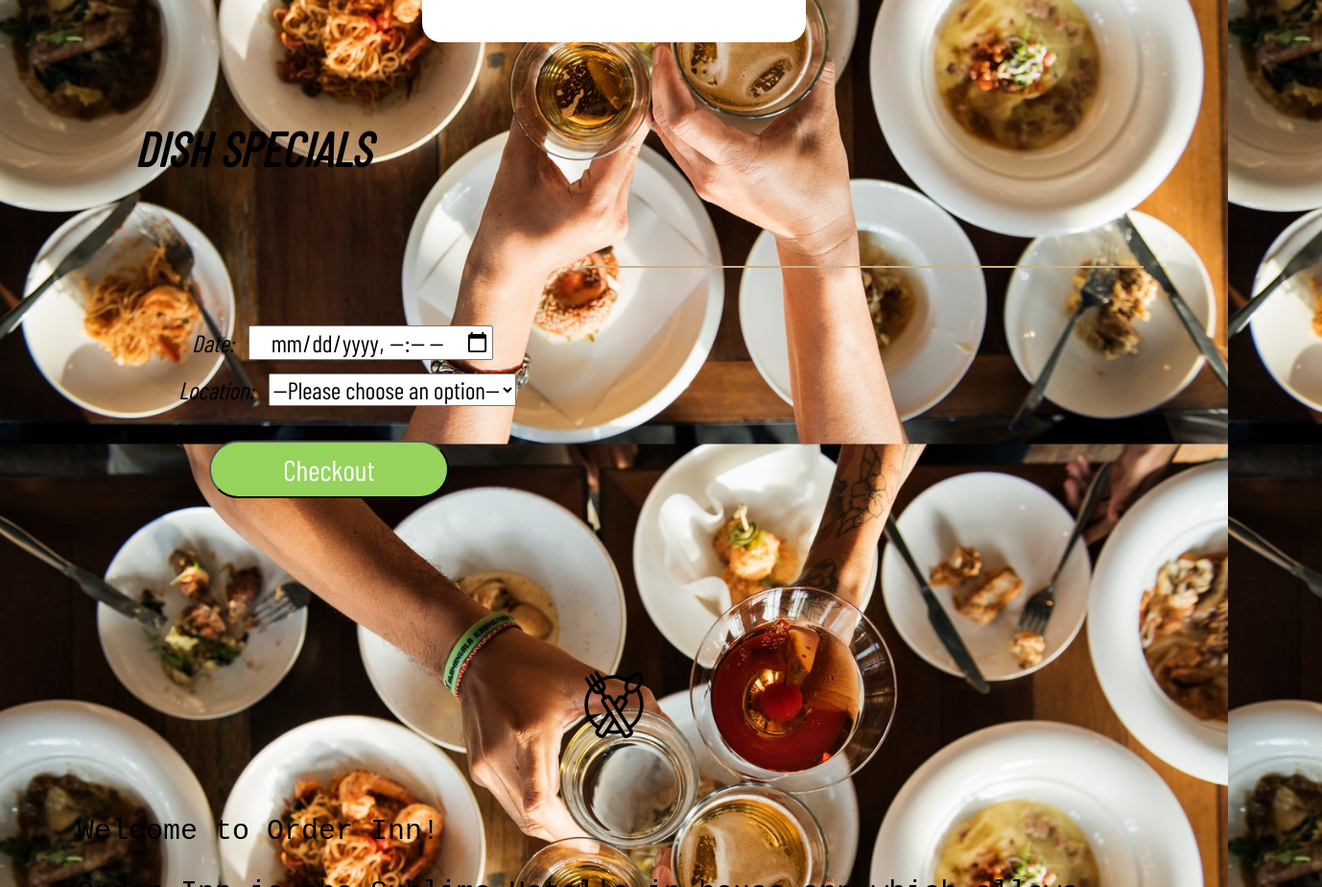
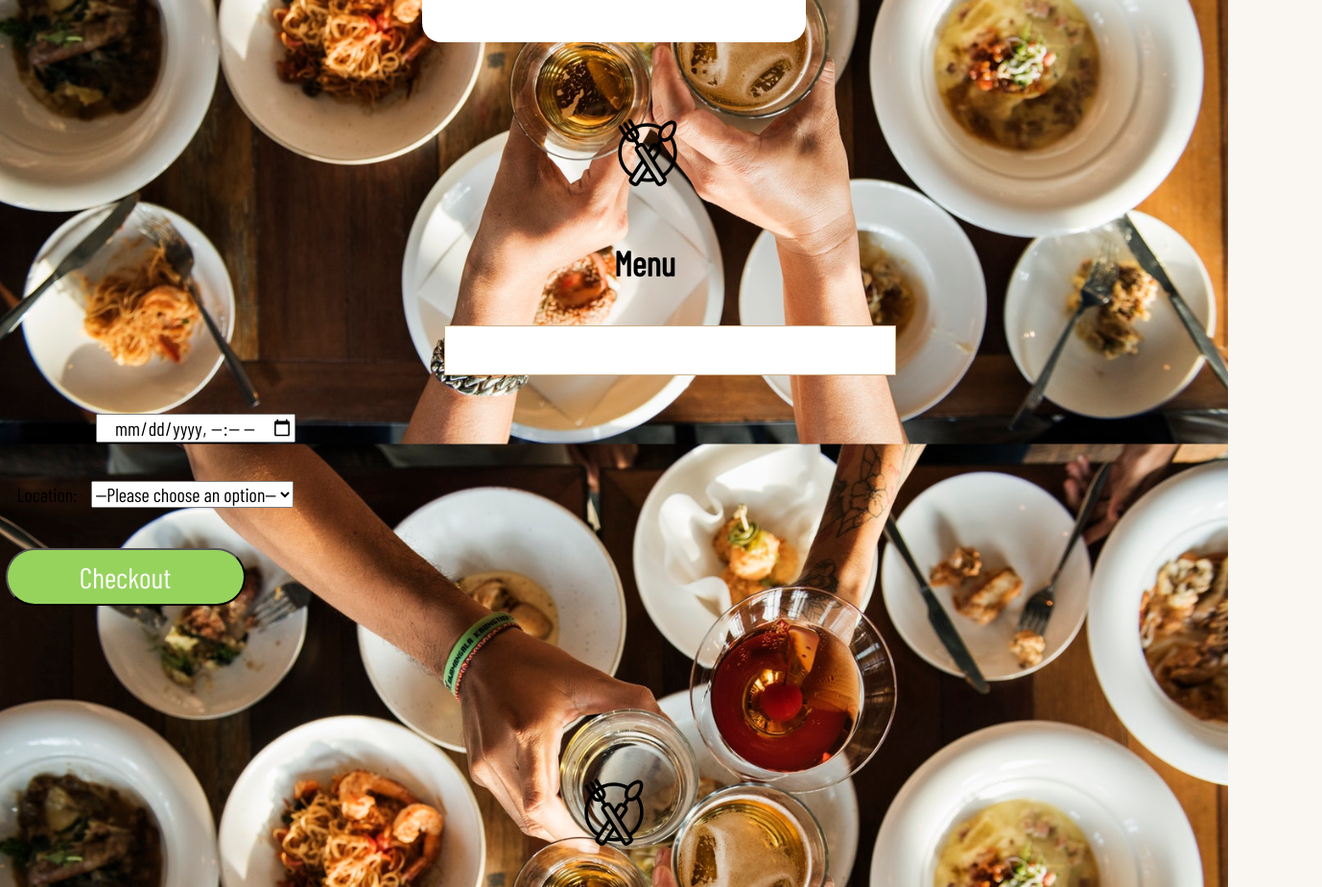
Before and after one commit to abrentgit/capstonepoolside, a website: page public/index.html in a window 1280 px wide. Shown: the part 2100-3024 px from the top of the page at 96% size, 1378 px wide, since content can reach past the window. Drawn offline with nearby package versions, Linux system fonts and the light colour scheme; no server answers; a web font is replaced by a local one.

Commit message:
updated css

```diff
--- a/public/app.js
+++ b/public/app.js
@@ -305,7 +305,7 @@
     $('.price-adder').hide();
 
     cart.forEach(function(item) {
-    let newItem = $(".summary-items").append(`<li class="order-item"> ${item.item.name} - ${item.quantity} </li>`);
+    let newItem = $(".summary-items").append(`<li class="order-item"> ${item.item.name} - ${item.quantity} orders </li>`);
 
     $('.price-adder').show();
     $('.total-price').html(`<h3 class="price"> Total: $${cartTotal} </h3>`);
--- a/public/css/make-order.css
+++ b/public/css/make-order.css
@@ -47,12 +47,6 @@
     margin-bottom: 5px;
     margin-left: -70px;
     font-family: "Barlow Condensed", helvetica, sans-serif;
-}
-
-.order-title {
-    font-family: "Notable", helvetica, sans-serif;
-    font-size: 90px;
-    margin-left: 200px;
 }
 
 .new-order-btn {
@@ -178,9 +172,15 @@
 }
 
 .order-header {
-    font-style: italic;
-    margin-top: 20px;
+    margin-left: 50%;
     font-family: "Barlow Condensed", helvetica, sans-serif;
+}
+
+.logo-menu {
+    color: white;
+    width: auto;
+    height: 70px;
+    margin: 0 auto 30px;
 }
 
 h4 {
@@ -208,31 +208,29 @@
 .location-choice {
     padding-top: 80px;
     display: flexbox;
-    margin-left: -355px;
+    margin-left: -291px;
 }
 
 .location {
     font-family: "Barlow Condensed", helvetica, sans-serif;
-    font-size: 25px;
-    font-style: italic;
+    font-size: 20px;
 }
 
 .location-select {
     font-family: "Barlow Condensed", helvetica, sans-serif;
-    font-size: 25px;
+    font-size: 20px;
     margin-left: 10px;
     margin-top: 10px;
     margin-bottom: 20px;
 }
 
 .locations {
-    font-size: 25px;
+    font-size: 20px;
 }
 
 .order-date-field {
     font-family: "Barlow Condensed", helvetica, sans-serif;
-    font-size: 25px;
-    font-style: italic;
+    font-size: 20px;
 }
 
 .delete-feedback {
@@ -247,7 +245,7 @@
 .date-input {
     margin-top: 20px;
     margin-left: 10px;
-    font-size: 25px;
+    font-size: 20px;
     font-family: "Barlow Condensed", helvetica, sans-serif;
     text-align: center;
 }
@@ -264,7 +262,7 @@
     left: 80px;
     margin-top: 160px;
     margin-bottom: 80px;
-    margin-left: -320px;
+    margin-left: -300px;
     padding-top: 10px;
     padding-bottom: 10px;
     width: 250px;
@@ -290,7 +288,7 @@
     display: flexbox;
 }
 
-/* @media only screen and (max-width: 600px) {
+ @media only screen and (max-width: 660px) {
 
 
 /* ORDER FORM */
@@ -301,16 +299,6 @@
 
 .make-order {
     margin-top: 60px;
-}
-
-.order-title {
-    font-family: "Barlow Condensed", helvetica, sans-serif;
-    margin-left: 140px;
-    font-size: 50px;
-}
-
-.order-form {
-    margin-left: 130px;
 }
 
 .order-summary {
@@ -328,12 +316,8 @@
 }
 
 .order-header {
+    margin-left: 50%;
     font-size: 16px;
-    margin-left: 50px;
-}
-
-.location {
-    margin-left: 12px;
 }
 
 .location-choice {
@@ -350,18 +334,6 @@
 
 .order-summary {
   margin-left: 50px;
-}
-
-.order-header {
-  margin-left: 0px;
-}
-
-.location-choice {
-  margin-left: -340px;
-}
-
-.order-date {
-  margin-top: 20px;
 }
 
 .order-feedback {
@@ -396,4 +368,4 @@
   margin-left: 0px;
 }
 
-} */
+}
--- a/public/index.html
+++ b/public/index.html
@@ -73,7 +73,8 @@
     <!--ORDER PAGE-->
     <div class="make-order">
     <header role="header" class="order-header">
-      <h1 class="order-title">DISH SPECIALS</h1>
+      <img class="logo-menu" src="../cutlery-icon.svg" alt="Cutlery" />
+      <h1 class="order-title">Menu</h1>
     </header>
 
     <div class="order-form">
```
